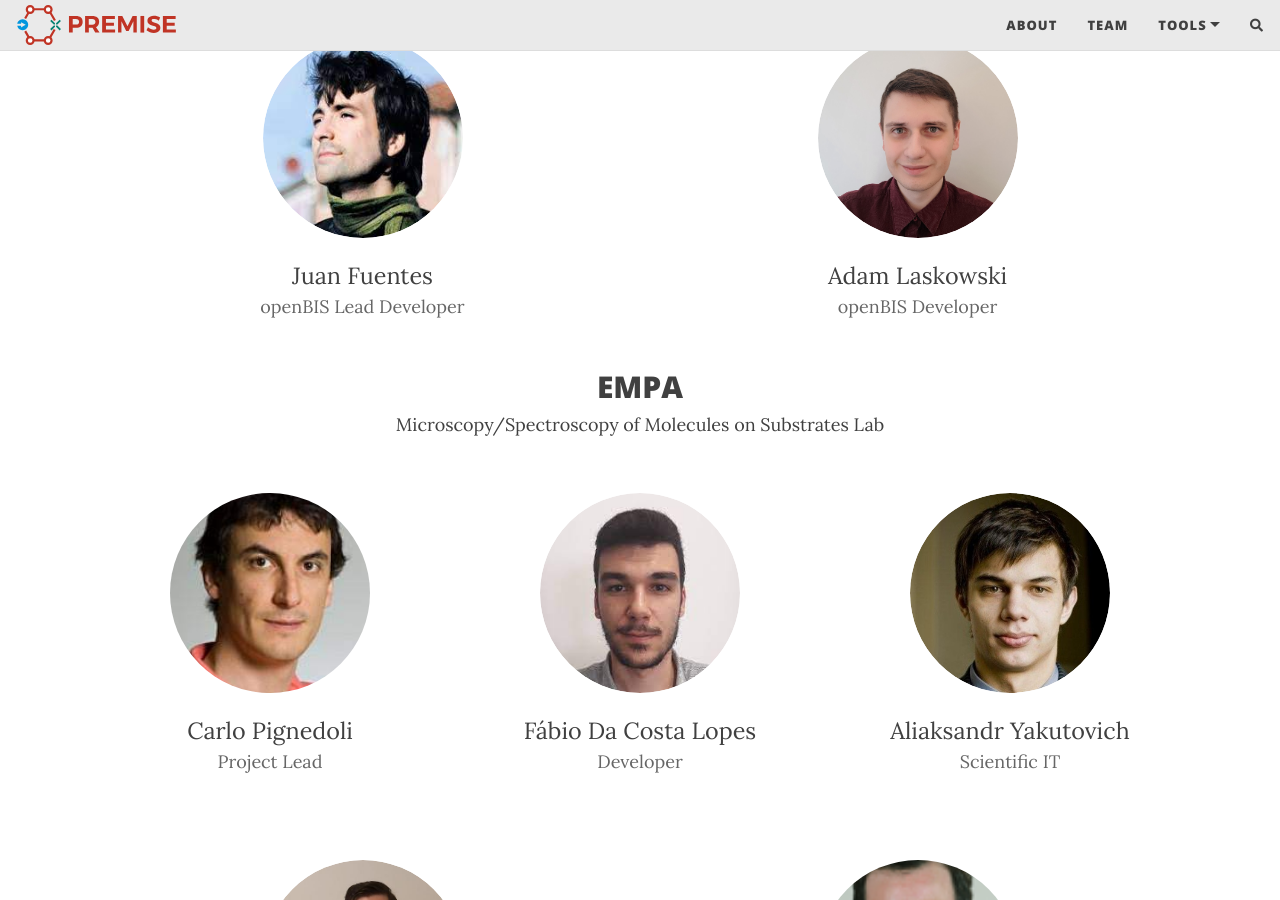
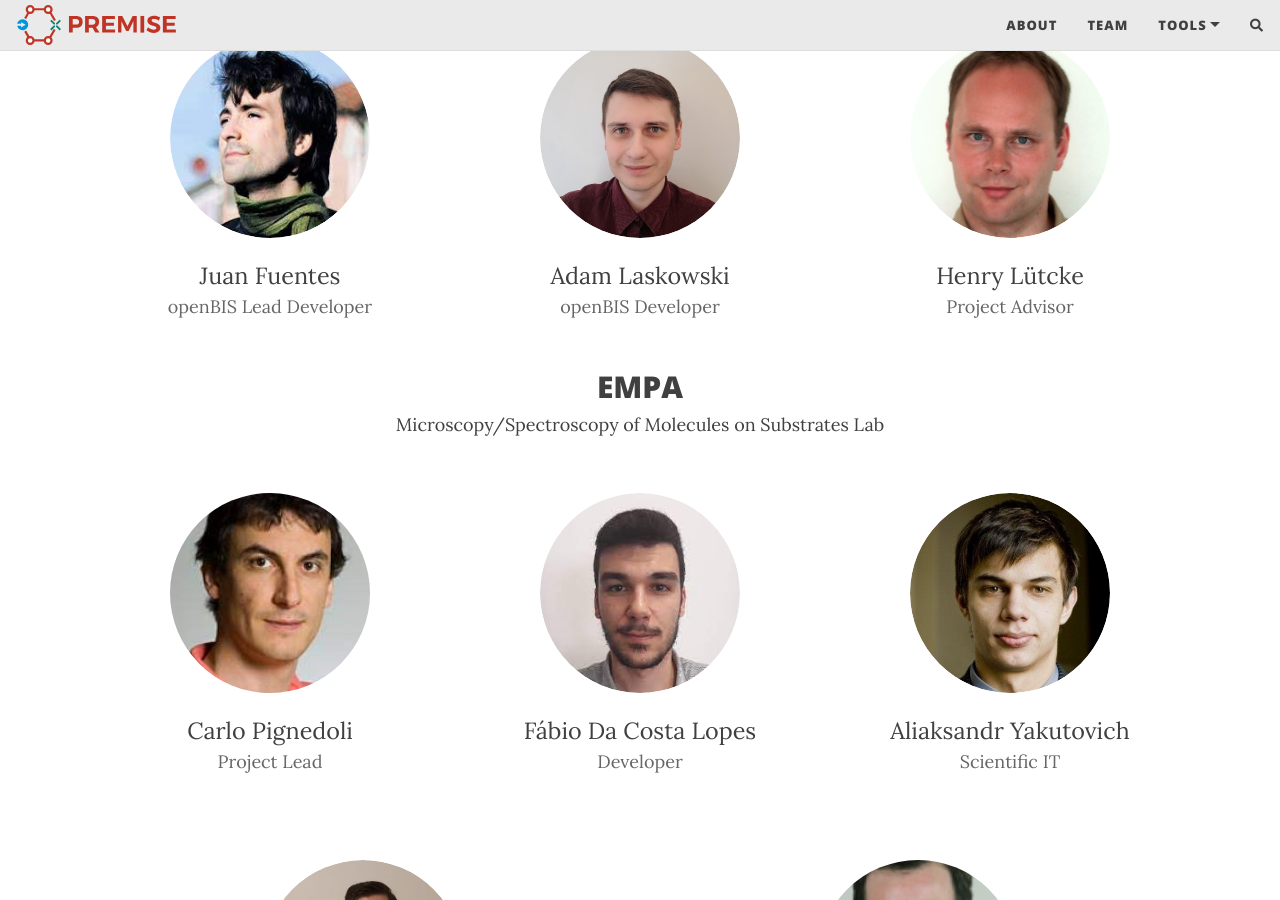
Before and after one commit to ord-premise/ord-premise.github.io, a Jekyll site: the page built from team.html, in a window 1280 px wide and 900 px high, scrolled down 1261 px. Built offline with Jekyll 4.4.1, drawn with Linux system fonts in a browser that asks for light colours; nearby versions of some CDN libraries; comment, search, counter and statistics services are not loaded.

Commit message:
Add Henry Lütcke to ETHz team

```diff
--- a/_data/teams.yml
+++ b/_data/teams.yml
@@ -51,6 +51,12 @@
       affiliation: ETHZ
       page: https://ethz.ch/staffnet/en/organisation/departments/it-services/people/person-detail.MTg1NzU4.TGlzdC8zODgsLTg1MzU3NzMxNA==.html
       image: adam_laskowski.jpg
+    - name: Henry Lütcke
+      email: henry.lutcke@id.ethz.ch
+      position: Project Advisor
+      affiliation: ETHZ
+      page: https://ethz.ch/de/die-eth-zuerich/organisation/abteilungen/informatikdienste/personen/person-detail.MjA3MjQ4.TGlzdC8zODgsNDQxMTkwMDI1.html
+      image: henry_lutcke.png
 
 - name: EMPA
   description: Microscopy/Spectroscopy of Molecules on Substrates Lab
```
Also changed, not shown: assets/img/team/henry_lutcke.png (added).
